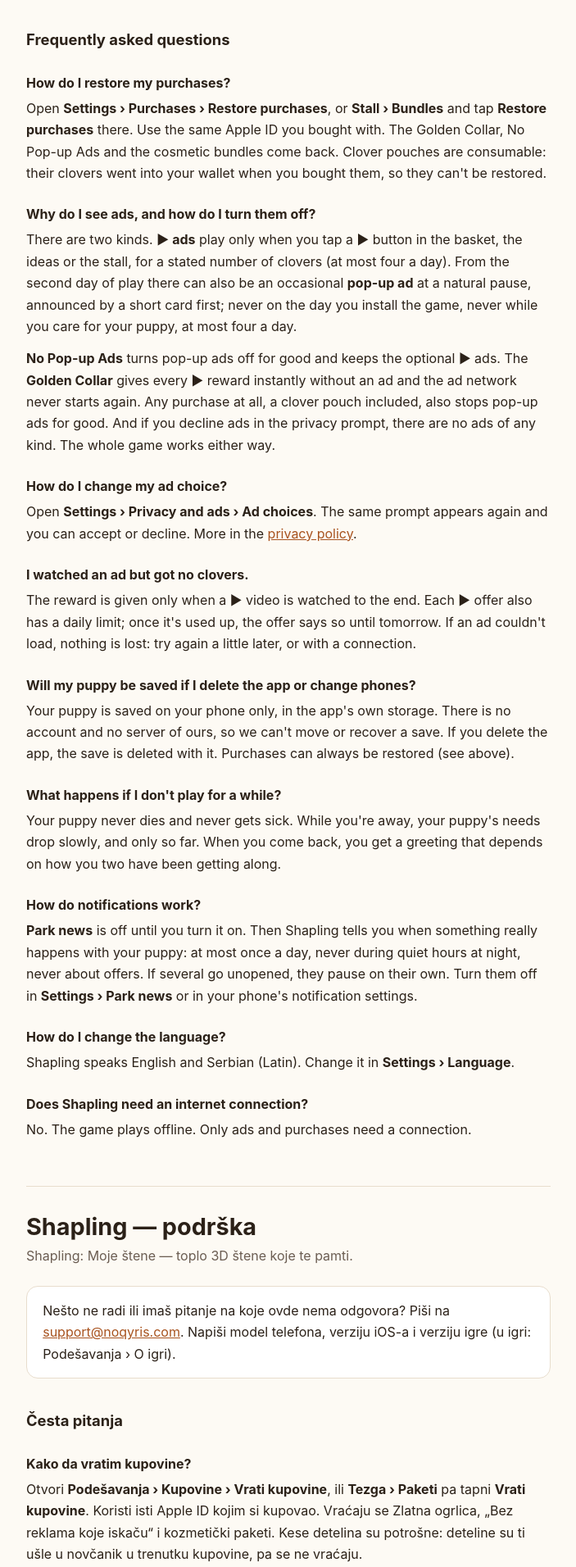
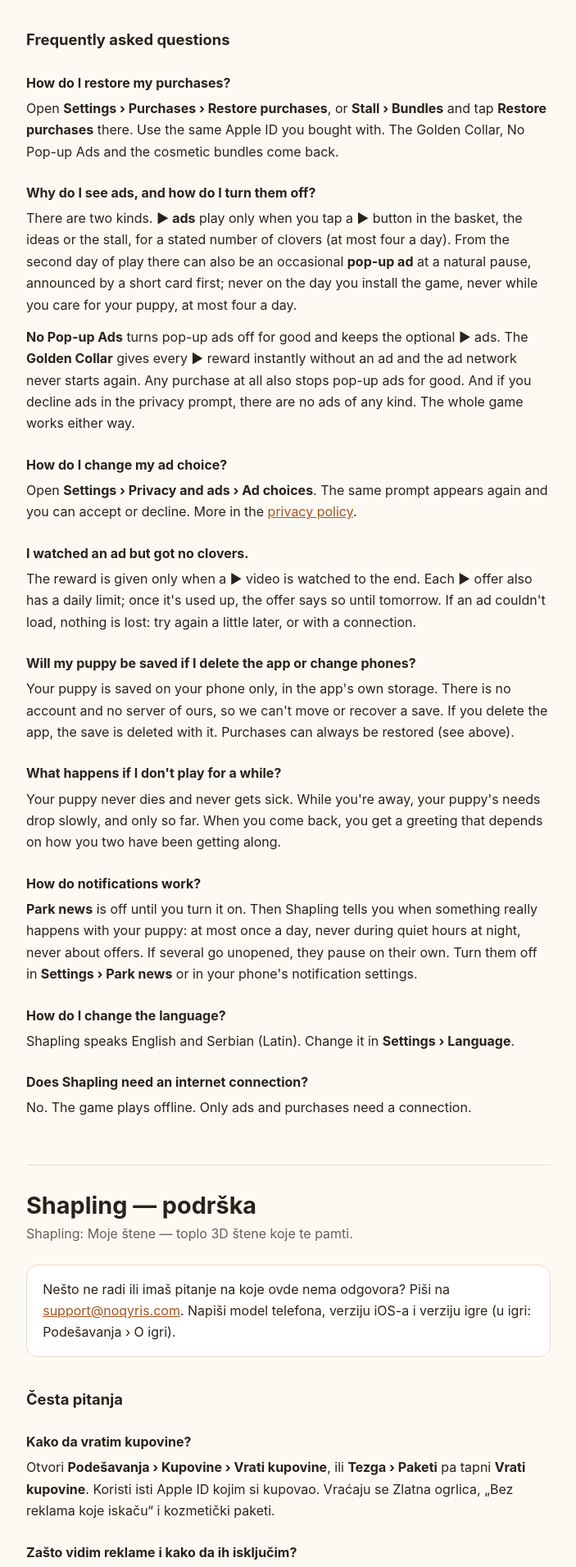
Before and after one commit to noqyris/noqyris.github.io, a plain HTML site: page shapling/index.html in a window 1280 px wide. Shown: the part 286-2198 px from the top of the page at 82% size, without its empty margins (288-991 px from the left). Drawn offline with Linux system fonts and the light colour scheme.

Commit message:
shapling: support page no longer offers clover pouches (off sale since 1.2.0, App Review 3.1.1)
Co-Authored-By: Claude Opus 5.5 <noreply@anthropic.com>

```diff
--- a/shapling/index.html
+++ b/shapling/index.html
@@ -38,11 +38,11 @@
 <h2>Frequently asked questions</h2>
 
 <h3>How do I restore my purchases?</h3>
-<p>Open <strong>Settings › Purchases › Restore purchases</strong>, or <strong>Stall › Bundles</strong> and tap <strong>Restore purchases</strong> there. Use the same Apple ID you bought with. The Golden Collar, No Pop-up Ads and the cosmetic bundles come back. Clover pouches are consumable: their clovers went into your wallet when you bought them, so they can't be restored.</p>
+<p>Open <strong>Settings › Purchases › Restore purchases</strong>, or <strong>Stall › Bundles</strong> and tap <strong>Restore purchases</strong> there. Use the same Apple ID you bought with. The Golden Collar, No Pop-up Ads and the cosmetic bundles come back.</p>
 
 <h3>Why do I see ads, and how do I turn them off?</h3>
 <p>There are two kinds. <strong>▶ ads</strong> play only when you tap a ▶ button in the basket, the ideas or the stall, for a stated number of clovers (at most four a day). From the second day of play there can also be an occasional <strong>pop-up ad</strong> at a natural pause, announced by a short card first; never on the day you install the game, never while you care for your puppy, at most four a day.</p>
-<p><strong>No Pop-up Ads</strong> turns pop-up ads off for good and keeps the optional ▶ ads. The <strong>Golden Collar</strong> gives every ▶ reward instantly without an ad and the ad network never starts again. Any purchase at all, a clover pouch included, also stops pop-up ads for good. And if you decline ads in the privacy prompt, there are no ads of any kind. The whole game works either way.</p>
+<p><strong>No Pop-up Ads</strong> turns pop-up ads off for good and keeps the optional ▶ ads. The <strong>Golden Collar</strong> gives every ▶ reward instantly without an ad and the ad network never starts again. Any purchase at all also stops pop-up ads for good. And if you decline ads in the privacy prompt, there are no ads of any kind. The whole game works either way.</p>
 
 <h3>How do I change my ad choice?</h3>
 <p>Open <strong>Settings › Privacy and ads › Ad choices</strong>. The same prompt appears again and you can accept or decline. More in the <a href="https://noqyris.github.io/shapling/privacy.html">privacy policy</a>.</p>
@@ -77,11 +77,11 @@
 <h2>Česta pitanja</h2>
 
 <h3>Kako da vratim kupovine?</h3>
-<p>Otvori <strong>Podešavanja › Kupovine › Vrati kupovine</strong>, ili <strong>Tezga › Paketi</strong> pa tapni <strong>Vrati kupovine</strong>. Koristi isti Apple ID kojim si kupovao. Vraćaju se Zlatna ogrlica, „Bez reklama koje iskaču“ i kozmetički paketi. Kese detelina su potrošne: deteline su ti ušle u novčanik u trenutku kupovine, pa se ne vraćaju.</p>
+<p>Otvori <strong>Podešavanja › Kupovine › Vrati kupovine</strong>, ili <strong>Tezga › Paketi</strong> pa tapni <strong>Vrati kupovine</strong>. Koristi isti Apple ID kojim si kupovao. Vraćaju se Zlatna ogrlica, „Bez reklama koje iskaču“ i kozmetički paketi.</p>
 
 <h3>Zašto vidim reklame i kako da ih isključim?</h3>
 <p>Postoje dve vrste. <strong>▶ reklame</strong> se puštaju samo kad tapneš dugme ▶ u korpici, idejama ili na tezgi, za tačno naveden broj detelina (najviše četiri dnevno). Od drugog dana igre ponekad može da iskoči i <strong>reklama na pauzi</strong>, koju prvo najavi kratka kartica; nikad na dan instalacije, nikad dok neguješ štene, najviše četiri dnevno.</p>
-<p><strong>Bez reklama koje iskaču</strong> zauvek gasi reklame koje iskaču, a ▶ reklame po izboru ostaju. <strong>Zlatna ogrlica</strong> daje svaku ▶ nagradu odmah, bez reklame, i reklamna mreža se više nikad ne pokreće. Bilo koja kupovina, pa i kesa detelina, takođe zauvek gasi reklame koje iskaču. A ako u prozoru o privatnosti odbiješ reklame, nema nikakvih reklama. Cela igra radi isto u svakom slučaju.</p>
+<p><strong>Bez reklama koje iskaču</strong> zauvek gasi reklame koje iskaču, a ▶ reklame po izboru ostaju. <strong>Zlatna ogrlica</strong> daje svaku ▶ nagradu odmah, bez reklame, i reklamna mreža se više nikad ne pokreće. Bilo koja kupovina takođe zauvek gasi reklame koje iskaču. A ako u prozoru o privatnosti odbiješ reklame, nema nikakvih reklama. Cela igra radi isto u svakom slučaju.</p>
 
 <h3>Kako da promenim izbor o reklamama?</h3>
 <p>Otvori <strong>Podešavanja › Privatnost i reklame › Izbori za reklame</strong>. Isti prozor se ponovo otvara i možeš da prihvatiš ili odbiješ. Više u <a href="https://noqyris.github.io/shapling/privacy.html#sr">politici privatnosti</a>.</p>
```
